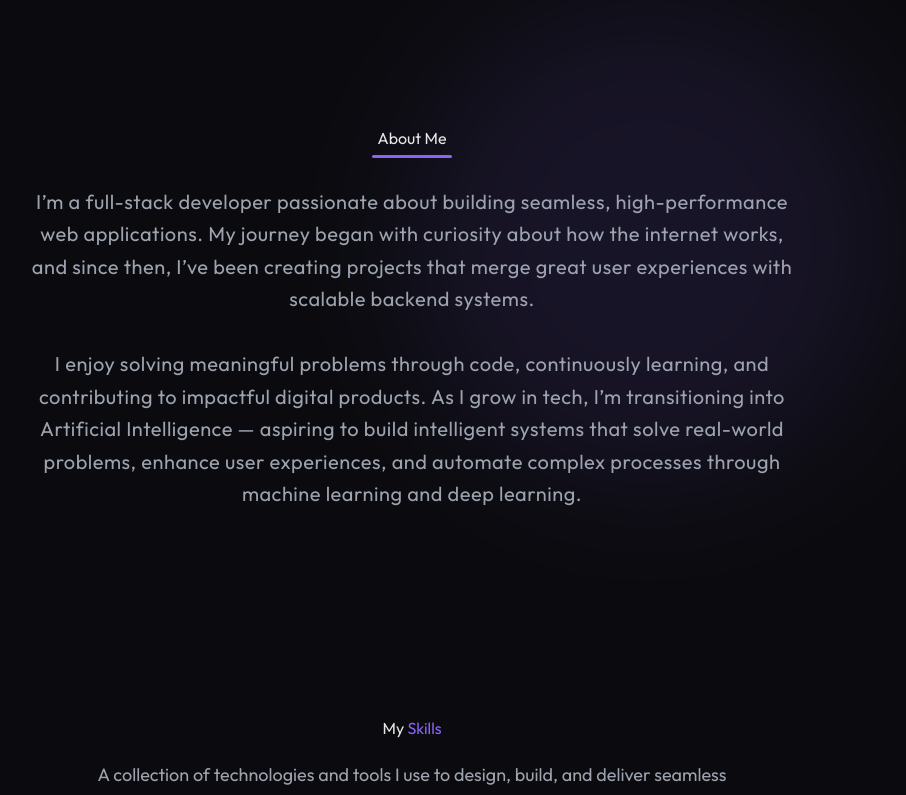
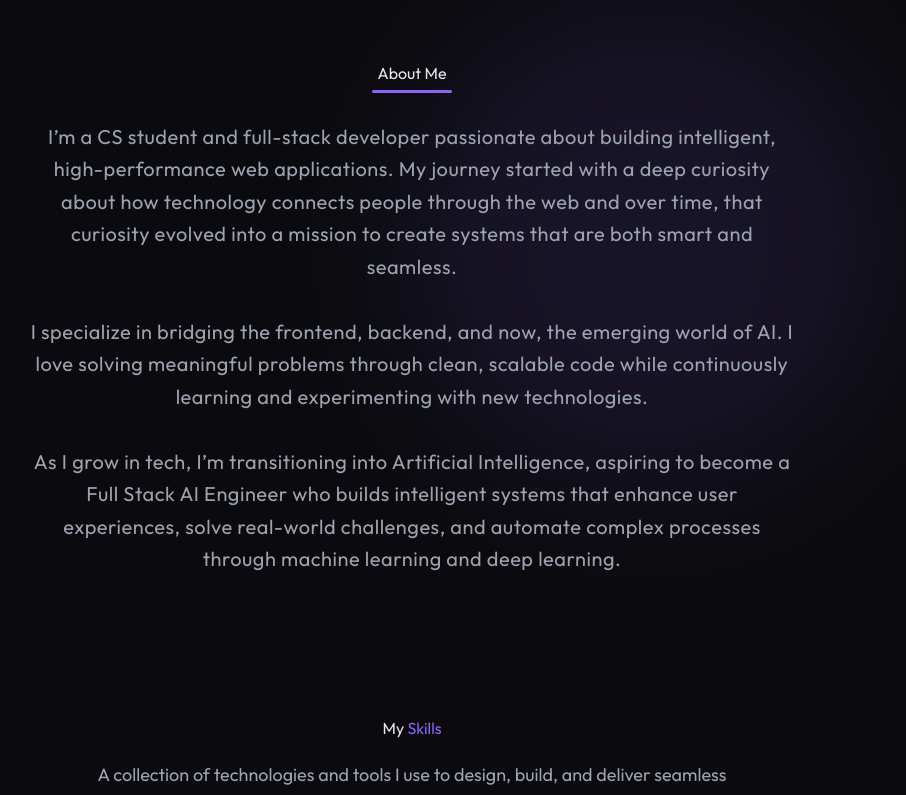
Before and after one commit to Abdulsalamdev/portfolio, a Next.js app: page / in a window 1280 px wide. Shown: the part 880-1675 px from the top of the page, without its empty margins (228-1134 px from the left). Built offline with nearby package versions, Linux system fonts and the light colour scheme.

Commit message:
feat: Updating About and services content

```diff
--- a/components/About.tsx
+++ b/components/About.tsx
@@ -2,7 +2,7 @@
 
 import { motion } from "framer-motion";
 import React from "react";
-import Link from "next/link"
+import Link from "next/link";
 
 const containerVariants = {
   hidden: {},
@@ -24,7 +24,7 @@ const About = () => {
     <section
       id="about"
       className="relative w-full min-h-screen flex items-center justify-center py-24 px-6 md:px-16 lg:px-32 overflow-hidden bg-transparent"
-      style={{ scrollMarginTop: "80px" , width: "100vw"}}
+      style={{ scrollMarginTop: "80px", width: "100vw" }}
     >
       {/* 🌀 Animated background glow */}
       <motion.div
@@ -55,22 +55,25 @@ const About = () => {
           variants={fadeUp}
           className="text-[var(--muted)] text-lg md:text-xl leading-relaxed tracking-wide max-w-3xl"
         >
-          I’m a full-stack developer passionate about building seamless,
-          high-performance web applications. My journey began with curiosity
-          about how the internet works, and since then, I’ve been creating
-          projects that merge great user experiences with scalable backend
-          systems.
+          I’m a CS student and full-stack developer passionate about building
+          intelligent, high-performance web applications. My journey started
+          with a deep curiosity about how technology connects people through the
+          web and over time, that curiosity evolved into a mission to create
+          systems that are both smart and seamless.
+          <br />
+          <br />I specialize in bridging the frontend, backend, and now, the
+          emerging world of AI. I love solving meaningful problems through
+          clean, scalable code while continuously learning and experimenting
+          with new technologies.
           <br />
           <br />
-          I enjoy solving meaningful problems through code, continuously
-          learning, and contributing to impactful digital products. As I grow in
-          tech, I’m transitioning into Artificial Intelligence — aspiring to
-          build intelligent systems that solve real-world problems, enhance user
-          experiences, and automate complex processes through machine learning
-          and deep learning.
+          As I grow in tech, I’m transitioning into Artificial Intelligence,
+          aspiring to become a Full Stack AI Engineer who builds intelligent
+          systems that enhance user experiences, solve real-world challenges,
+          and automate complex processes through machine learning and deep
+          learning.
         </motion.p>
       </motion.div>
-
     </section>
   );
 };
--- a/components/Services.tsx
+++ b/components/Services.tsx
@@ -1,7 +1,6 @@
 "use client";
 import { motion } from "framer-motion";
 import { useTheme } from "@/components/ThemeProvider";
-
 
 export default function Services() {
   const { theme } = useTheme();
@@ -29,7 +28,7 @@ export default function Services() {
         "Got a broken or sluggish website? I diagnose and fix bugs in your frontend or backend, clean up your code, and optimize performance for speed, SEO, and responsiveness, ensuring your site works flawlessly across all devices.",
     },
     {
-      title: "Full-Stack Tutoring",
+      title: "Full-Stack Instructor",
       description:
         "I teach both frontend and backend development, guiding students to build real-world projects using modern tools like React, Next.js, Node.js, and MongoDB.",
     },
@@ -104,7 +103,6 @@ export default function Services() {
                   fontWeight: "600",
                   marginBottom: "12px",
                   color: isDark ? "#F4B400" : "#6C4BD1",
-
                 }}
               >
                 {service.title}
@@ -123,7 +121,6 @@ export default function Services() {
             </motion.div>
           ))}
         </motion.div>
-
       </div>
     </section>
   );
```
Also changed, not shown: 1 other file (tests, documents, lock files or other folders). Lines whose indentation alone changed are shown as unchanged.
